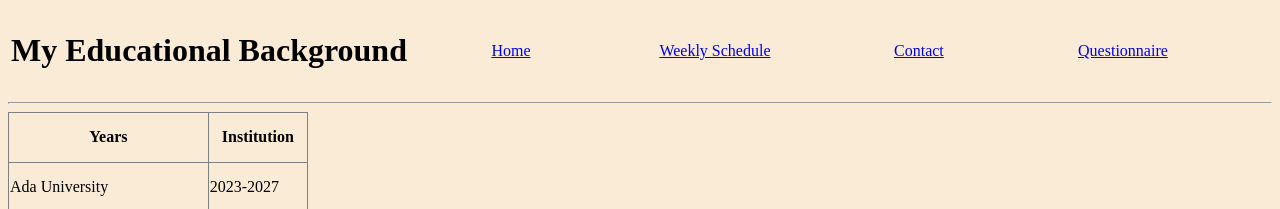
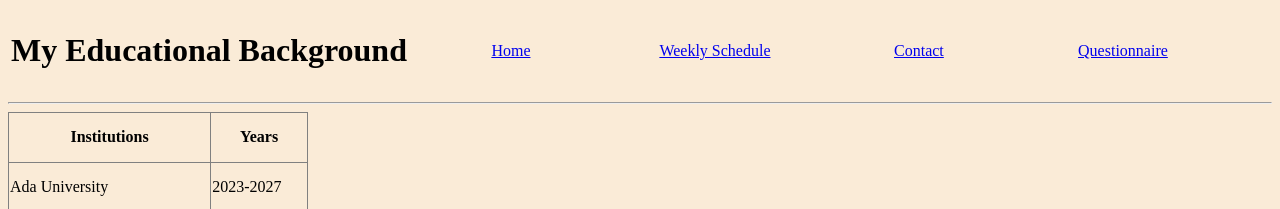
Before and after one commit to danizkazimova/capstone-project-VM, a plain HTML site: page Education.html in a window 1280 px wide. Shown: the top 209 px of the page. Drawn offline with Linux system fonts and the light colour scheme.

Commit message:
Capstone Project

```diff
--- a/Education.html
+++ b/Education.html
@@ -29,8 +29,8 @@
             <table border="1" style="border-collapse:collapse; height: 200px; width: 300px;">
                 <thead>
                     <tr>
+                        <th>Institutions</th>
                         <th>Years</th>
-                        <th>Institution</th>
                     </tr>
                     <tr>
                         <td>Ada University</td>
```
